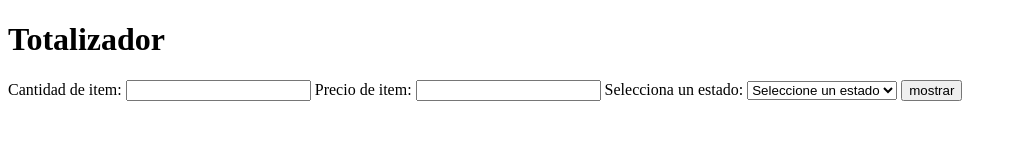
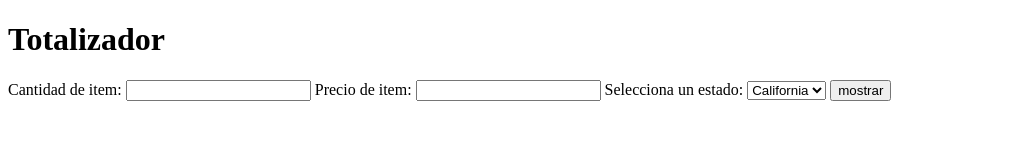
Before and after one commit to GCD418/TDDTotalizador, a website built with Parcel: page index.html in a window 1280 px wide. Shown: the whole page, without its empty margins (0-1017 px from the left). Built offline with nearby package versions, Linux system fonts and the light colour scheme.

Commit message:
style: cambios en la visualización de estados

```diff
--- a/index.html
+++ b/index.html
@@ -12,57 +12,11 @@
       <input type="number" id="precio-de-item" />
       <label for="codigo-de-estado">Selecciona un estado:</label>
       <select id="codigo-de-estado" required>
-        <option value="">Seleccione un estado</option>
+        <option value="CA">California</option>
+        <option value="NV">Nevada</option>
+        <option value="TX">Texas</option>
         <option value="AL">Alabama</option>
-        <option value="AK">Alaska</option>
-        <option value="AZ">Arizona</option>
-        <option value="AR">Arkansas</option>
-        <option value="CA">California</option>
-        <option value="CO">Colorado</option>
-        <option value="CT">Connecticut</option>
-        <option value="DE">Delaware</option>
-        <option value="FL">Florida</option>
-        <option value="GA">Georgia</option>
-        <option value="HI">Hawái</option>
-        <option value="ID">Idaho</option>
-        <option value="IL">Illinois</option>
-        <option value="IN">Indiana</option>
-        <option value="IA">Iowa</option>
-        <option value="KS">Kansas</option>
-        <option value="KY">Kentucky</option>
-        <option value="LA">Louisiana</option>
-        <option value="ME">Maine</option>
-        <option value="MD">Maryland</option>
-        <option value="MA">Massachusetts</option>
-        <option value="MI">Michigan</option>
-        <option value="MN">Minnesota</option>
-        <option value="MS">Misisipi</option>
-        <option value="MO">Misuri</option>
-        <option value="MT">Montana</option>
-        <option value="NE">Nebraska</option>
-        <option value="NV">Nevada</option>
-        <option value="NH">Nuevo Hampshire</option>
-        <option value="NJ">Nueva Jersey</option>
-        <option value="NM">Nuevo México</option>
-        <option value="NY">Nueva York</option>
-        <option value="NC">Carolina del Norte</option>
-        <option value="ND">Dakota del Norte</option>
-        <option value="OH">Ohio</option>
-        <option value="OK">Oklahoma</option>
-        <option value="OR">Oregón</option>
-        <option value="PA">Pensilvania</option>
-        <option value="RI">Rhode Island</option>
-        <option value="SC">Carolina del Sur</option>
-        <option value="SD">Dakota del Sur</option>
-        <option value="TN">Tennessee</option>
-        <option value="TX">Texas</option>
         <option value="UT">Utah</option>
-        <option value="VT">Vermont</option>
-        <option value="VA">Virginia</option>
-        <option value="WA">Washington</option>
-        <option value="WV">Virginia Occidental</option>
-        <option value="WI">Wisconsin</option>
-        <option value="WY">Wyoming</option>
       </select>
       <input type="submit" value="mostrar" id="sumar-button" />
     </form>
--- a/src/presenter.js
+++ b/src/presenter.js
@@ -2,7 +2,7 @@ import Totalizador from "./totalizador.js";
 
 const cantidadDeItem = document.querySelector("#cantidad-de-item");
 const precioDeItem = document.querySelector("#precio-de-item");
-const codigoDeEstado = document.querySelector("#codigo-de-estado")
+const _codigoDeEstado = document.querySelector("#codigo-de-estado")
 const form = document.querySelector("#sumar-form");
 const div = document.querySelector("#resultado-div");
 
@@ -11,20 +11,20 @@ form.addEventListener("submit", (event) => {
 
   const cantidadDeItems = Number.parseInt(cantidadDeItem.value);
   const precioDeItems = Number.parseInt(precioDeItem.value);
-  const codigoDeEstado = document.getElementById('codigo-de-estado').value;
+  const codigoDeEstado = _codigoDeEstado.value;
 
   /*if (codigoDeEstado === "") {
     alert("Por favor, selecciona un estado.");
     return;
   }*/
 
-  const totalizador = new Totalizador(cantidadDeItems, precioDeItems,  codigoEstadoValor);
+  const totalizador = new Totalizador(cantidadDeItems, precioDeItems,  codigoDeEstado);
 
 
   div.innerHTML = `
     <p>Cantidad: ${totalizador.cantidadDeItems}</p>
     <p>Precio: ${totalizador.precioDeItems}</p>
-    <p>Código de Estado: ${totalizador.codigoDeEstado}</p>
+    <p>Código de Estado seleccionado: ${totalizador.codigoDeEstado}</p>
     <p>Precio Neto (${totalizador.cantidadDeItems} * \$${totalizador.precioDeItems}): ${totalizador.precioNeto}</p>
 `;
 });
```
